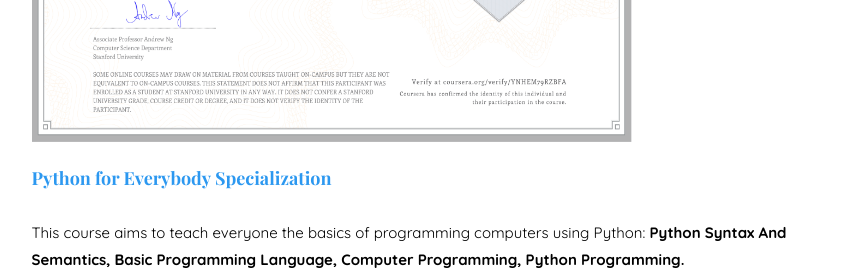
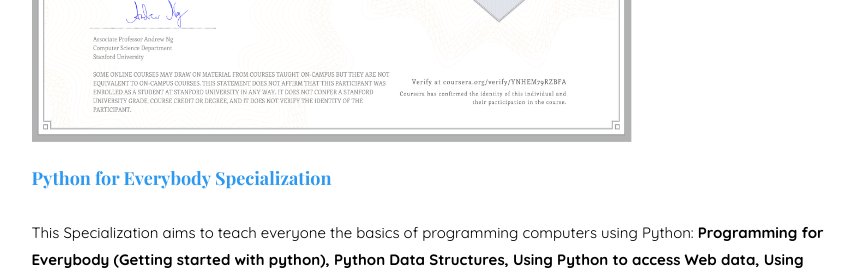
Before and after one commit to prakashreddy44/portfolio, a plain HTML site: page ml/ml.html in a window 1280 px wide. Shown: the part 2339-2619 px from the top of the page, without its empty margins (361-1215 px from the left). Drawn offline with nearby package versions, Linux system fonts and the light colour scheme; a web font is replaced by a local one.

Commit message:
Update ml.html

```diff
--- a/ml/ml.html
+++ b/ml/ml.html
@@ -107,8 +107,7 @@
                                         <img src="images/Coursera ML-1.png" width = "600" height = "500"><br><br>
 
                                         <h4><a href="https://www.coursera.org/learn/python"><strong>Python for Everybody Specialization </strong></a></h4>
-                                        <p>This course aims to teach everyone the basics of programming computers using Python: <strong> Python Syntax And Semantics,
-											Basic Programming Language, Computer Programming, Python Programming.</strong></p>
+                                        <p>This Specialization aims to teach everyone the basics of programming computers using Python: <strong> Programming for Everybody (Getting started with python), Python Data Structures, Using Python to access Web data, Using Databases with python, "Capstone, Retriving, processing and visualizing Data with python"</strong></p>
 
                                         <img src="images/PythonforEverybody.jpg" width = "600" height = "500">
 									</div>
```
